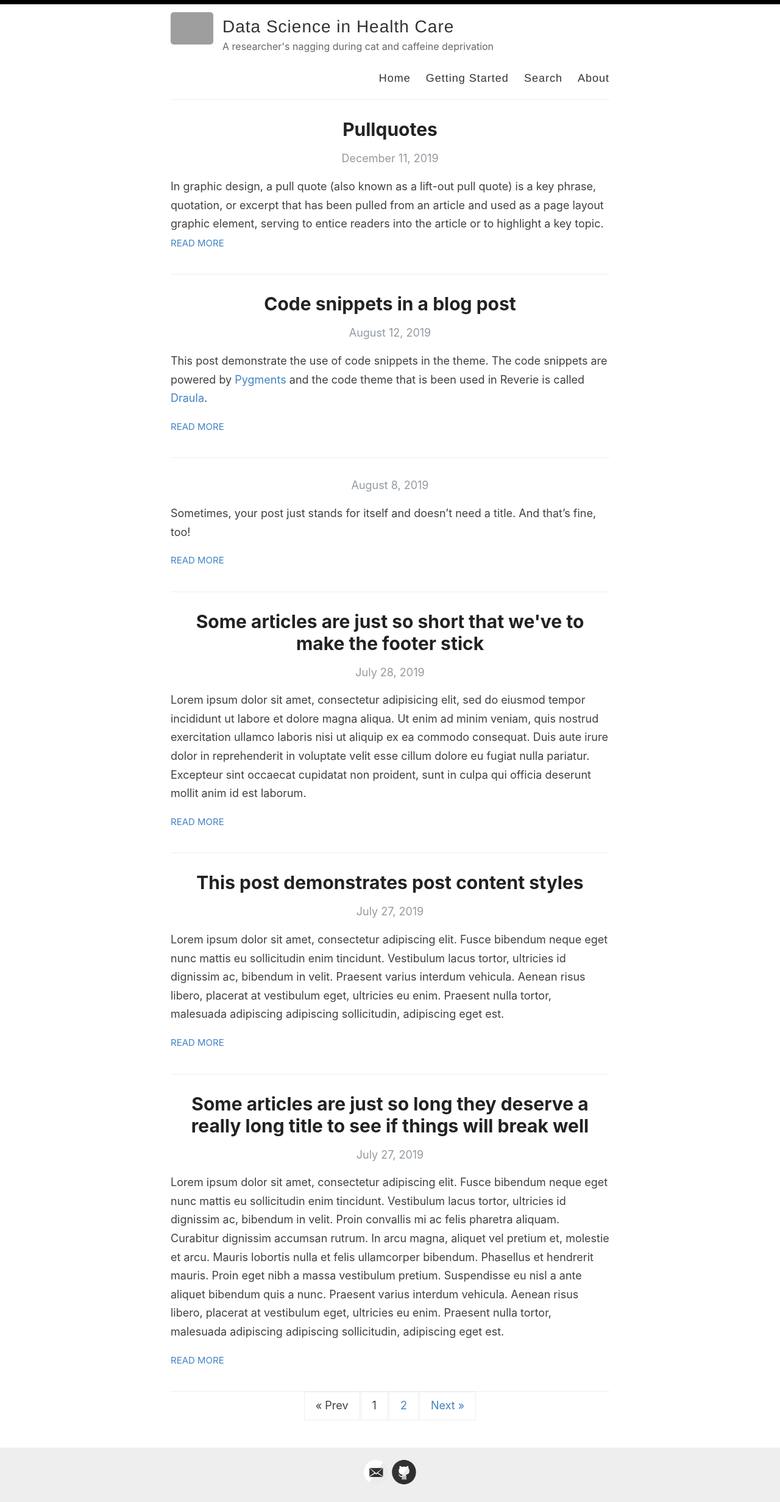
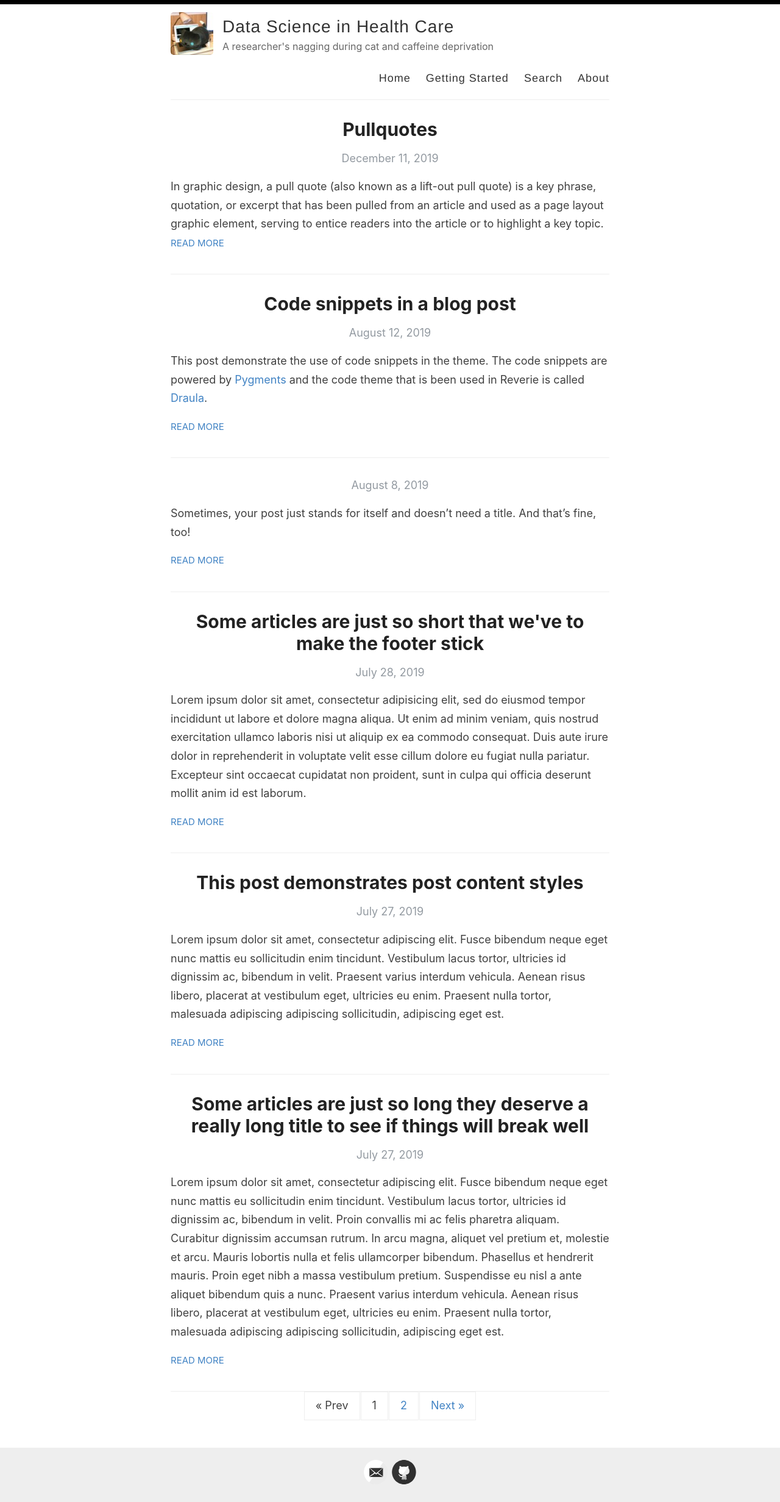
Before and after one commit to sin-ying-lin/sin-ying-lin.github.io, a Jekyll site: the page built from index.html, in a window 1280 px wide. Shown: the whole page at 61% size. Built offline with Jekyll 4.4.1, drawn with Linux system fonts in a browser that asks for light colours; the list of posts is cut into pages by our own code.

Commit message:
Update _config.yml

```diff
--- a/_config.yml
+++ b/_config.yml
@@ -12,8 +12,7 @@ author: Eileen Lin
 description: A researcher's nagging during cat and caffeine deprivation
 
 # URL of your avatar or profile pic (you could use your GitHub profile pic)
-avatar: https://s.gravatar.com/avatar/4756f613138e86ad4dfbafe95fe4ef35?s=80
-
+avatar: /images/catfeine.jpeg
 #
 # Flags below are optional
 #
```
